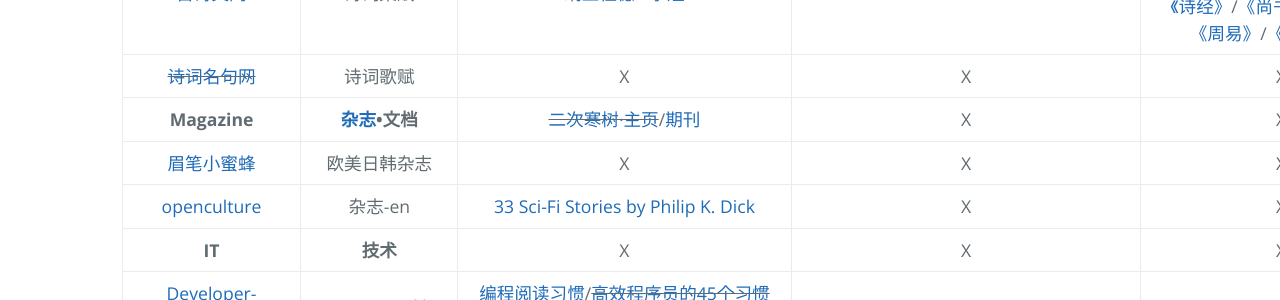
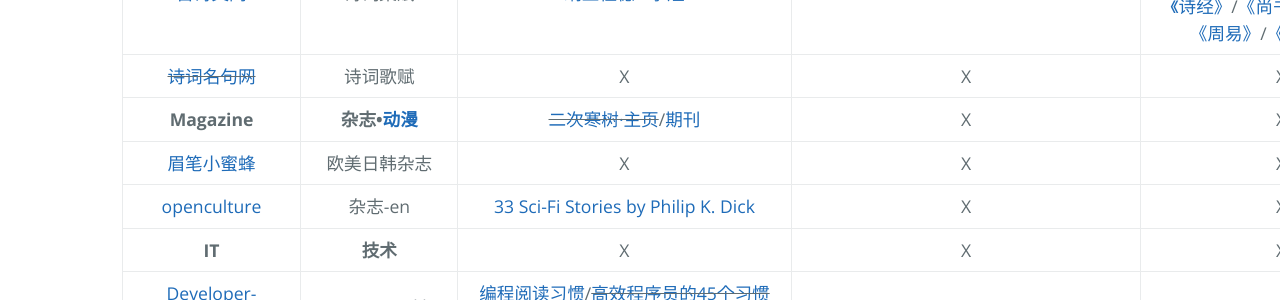
Before and after one commit to AmbroseRen/test, a Jekyll site: the page built from Library/BookSearch.md, in a window 1280 px wide and 900 px high, scrolled down 2102 px. Shown: the part 153-453 px from the top of the window. Built offline with Jekyll 4.4.1, drawn with Linux system fonts in a browser that asks for light colours; our own code applies the rules of GitHub Pages for plain Markdown files; the repository's description, which GitHub fills in, is left out.

Commit message:
Update BookSearch.md

```diff
--- a/Library/BookSearch.md
+++ b/Library/BookSearch.md
@@ -51,7 +51,7 @@
 | [唐宋古诗词](https://shici.store/huajianji/)/[源文](https://github.com/chinese-poetry/chinese-poetry) | 中文诗歌 | X | X | X |
 | [古诗文网](https://www.gushiwen.cn/) | 诗词集赋 | [纳兰性德](https://so.gushiwen.cn/shiwens/default.aspx?astr=%e7%ba%b3%e5%85%b0%e6%80%a7%e5%be%b7) - [李煜](https://so.gushiwen.cn/shiwens/default.aspx?astr=%e6%9d%8e%e7%85%9c) | X | 四书：[《论语》](https://so.gushiwen.cn/guwen/book_46653FD803893E4F75696240258265D2.aspx)/[《孟子》](https://so.gushiwen.cn/guwen/book_46653FD803893E4F594CDFAF65570422.aspx)/[《大学》](https://so.gushiwen.cn/guwen/book_46653FD803893E4F0FDC681694CC7817.aspx)/[《中庸》](https://so.gushiwen.cn/guwen/book_46653FD803893E4F6A4D78278078A2EB.aspx) - 五经：[《诗经》](https://so.gushiwen.cn/gushi/shijing.aspx)/[《尚书》](https://so.gushiwen.cn/guwen/book_46653FD803893E4F93E5C6C3F12F0689.aspx)/[《礼记》](https://so.gushiwen.cn/guwen/book_46653FD803893E4F4229823F35D89DC5.aspx)/[《周易》](https://so.gushiwen.cn/guwen/book_46653FD803893E4FEF4D62C268035B68.aspx)/[《左氏春秋》](https://so.gushiwen.cn/guwen/book_46653FD803893E4F699E8628DEAEE3C0.aspx) |
 | ~~[诗词名句网](https://www.shicimingju.com/)~~ | 诗词歌赋 | X | X | X |
-| __Magazine__ | __[杂志](https://ambroseren.github.io/test/Art/Animes/index.html)•文档__ | ~~[二次寒树·主页](https://xydh.fun/echsfxy)~~/[期刊](http://new-qk.lifves.com/wap.php?url=aHR0cCUzQSUyRiUyRm5ldy1xay5saWZ2ZXMuY29tJTJG) | X | X |
+| __Magazine__ | __杂志•[动漫](https://ambroseren.github.io/test/Art/Animes/index.html)__ | ~~[二次寒树·主页](https://xydh.fun/echsfxy)~~/[期刊](http://new-qk.lifves.com/wap.php?url=aHR0cCUzQSUyRiUyRm5ldy1xay5saWZ2ZXMuY29tJTJG) | X | X |
 | [眉笔小蜜蜂](http://mbbee.com/) | 欧美日韩杂志 | X | X | X |
 | [openculture](https://www.openculture.com/) | 杂志-en | [33 Sci-Fi Stories by Philip K. Dick](https://www.openculture.com/2013/03/download_14_great_sci-fi_stories_by_philip_k_dick_as_free_audio_books_and_free_ebooks.html) | X | X |
 | __IT__ | __技术__ | X | X | X |
```
